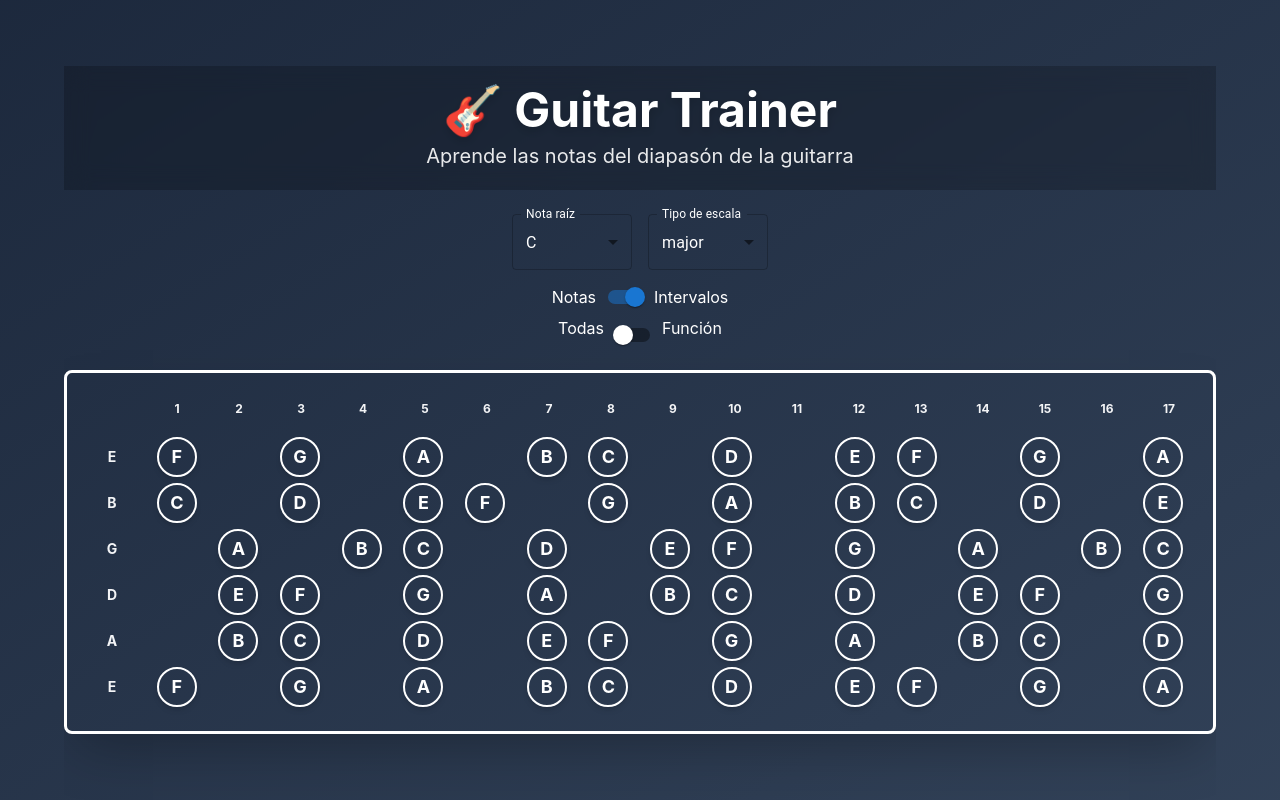
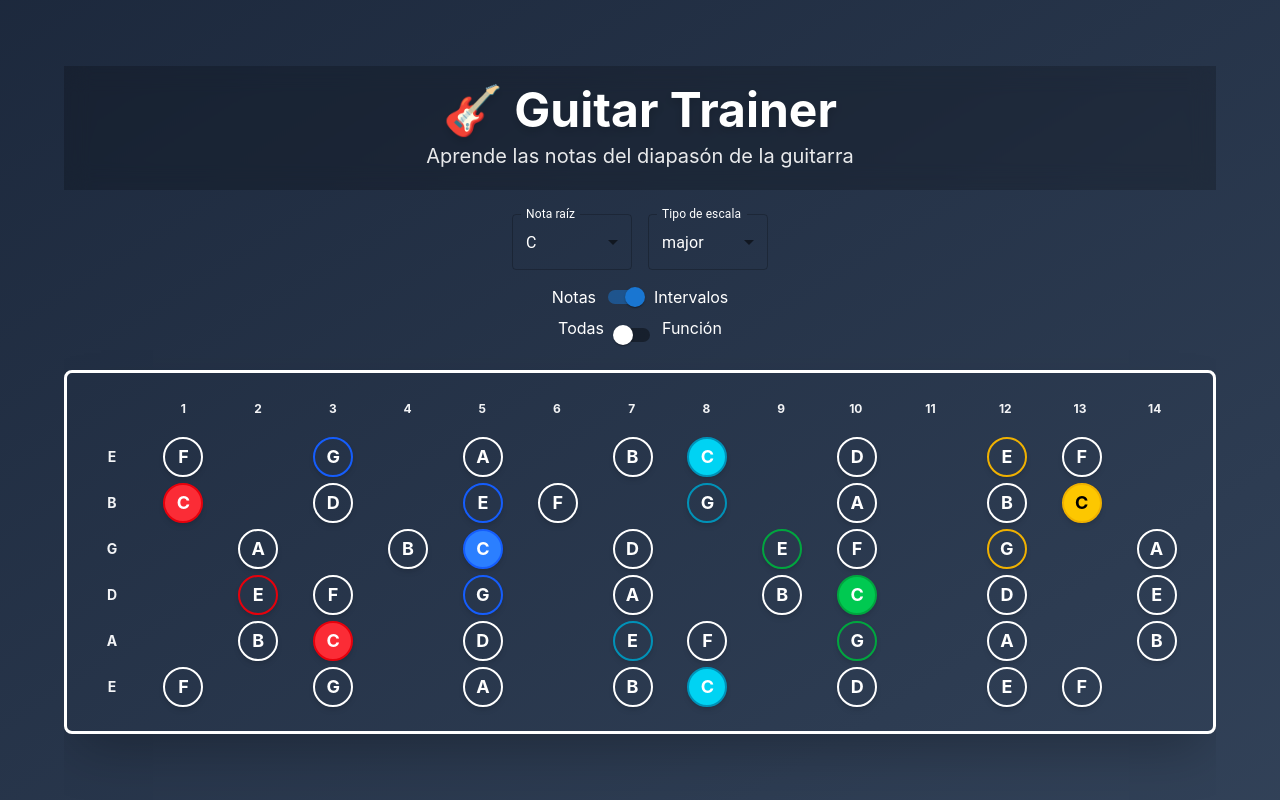
Before and after one commit to DeFrankCom/guitar-trainer, a React (Vite) app: page / in a window 1280 px wide. Built offline with nearby package versions, Linux system fonts and the light colour scheme.

Commit message:
v0.1, display major chord structure

```diff
--- a/src/App.tsx
+++ b/src/App.tsx
@@ -31,8 +31,6 @@ function App() {
   const handleVisibility = (event: React.ChangeEvent<HTMLInputElement>) => {
     setViewOnlyFunction(event.target.checked);
   };
-
-  console.log(chordStructure);
 
   return (
     <div className='flex flex-col justify-center gap-4 min-h-screen overflow-x-hidden'>
@@ -81,6 +79,7 @@ function App() {
           showNotes={!checked}
           viewOnlyFunction={viewOnlyFunction}
           selectedScale={selectedScale}
+          chordStructure={chordStructure}
         />
       </main>
     </div>
--- a/src/components/Fretboard.tsx
+++ b/src/components/Fretboard.tsx
@@ -3,11 +3,13 @@ import type { FretboardData, FretboardNote } from '@/types/FretboardNote';
 import { generateFretboardData } from '@/utils/fretboardData';
 import { Note as NoteCmp } from '@/components/Note';
 import type { ScaleNote } from '@/utils/scales';
+import type { ChordStructure } from '@/types/FretboardShape';
 
-const NUM_FRETS = 17;
+const NUM_FRETS = 14;
 
 type FretboardProps = {
   selectedScale: ScaleNote[];
+  chordStructure: ChordStructure[];
   showNotes: boolean;
   viewOnlyFunction: boolean;
 };
@@ -16,10 +18,27 @@ export const Fretboard: React.FC<FretboardProps> = ({
   showNotes: showNoteName,
   viewOnlyFunction,
   selectedScale,
+  chordStructure = [],
 }) => {
   const [fretboardData] = useState<FretboardData>(() =>
     generateFretboardData(NUM_FRETS)
   );
+
+  const getChordByNote = (note: FretboardNote) => {
+    let selectedChord;
+
+    console.log(chordStructure);
+    for (const chord of chordStructure) {
+      const correspondingNote = chord.notes.find(
+        n => n.fret === note.fret && n.string === note.string
+      );
+      if (correspondingNote) {
+        selectedChord = chord;
+        break;
+      }
+    }
+    return selectedChord;
+  };
 
   return (
     <div className='flex justify-center items-center w-full'>
@@ -51,10 +70,11 @@ export const Fretboard: React.FC<FretboardProps> = ({
                   const scaleNote = selectedScale.find(
                     scaleNote => scaleNote.note === note.note
                   );
+                  const chord = getChordByNote(note);
                   return (
                     <NoteCmp
                       key={note.fret}
-                      color={'none'}
+                      color={chord?.color ?? 'none'}
                       note={{
                         ...note,
                         interval: scaleNote?.interval ?? undefined,
--- a/src/types/FretboardShape.ts
+++ b/src/types/FretboardShape.ts
@@ -25,3 +25,7 @@ export interface ChordShape {
   chord: string;
   chordShape: string;
 }
+
+export interface ChordStructure extends ChordShape {
+  color: string;
+}
--- a/src/utils/chords.ts
+++ b/src/utils/chords.ts
@@ -1,6 +1,7 @@
 import _ from 'lodash';
 import type {
   ChordShape,
+  ChordStructure,
   FretboardNote,
   FretboardShape,
 } from '@/types/FretboardShape';
@@ -175,7 +176,7 @@ export const generateMajorChordStructure = (startingChordName: string) => {
     chordShape => chordShape.chord === startingChordName
   )!;
   let lowestFret = getLowestFret(chord.notes);
-  const allChords = [];
+  const allChords: Array<ChordStructure> = [];
   let chordsAdded = 0;
   let posIndex = allMajorPositions.findIndex(
     pos => pos.name === chord.chordShape
```
